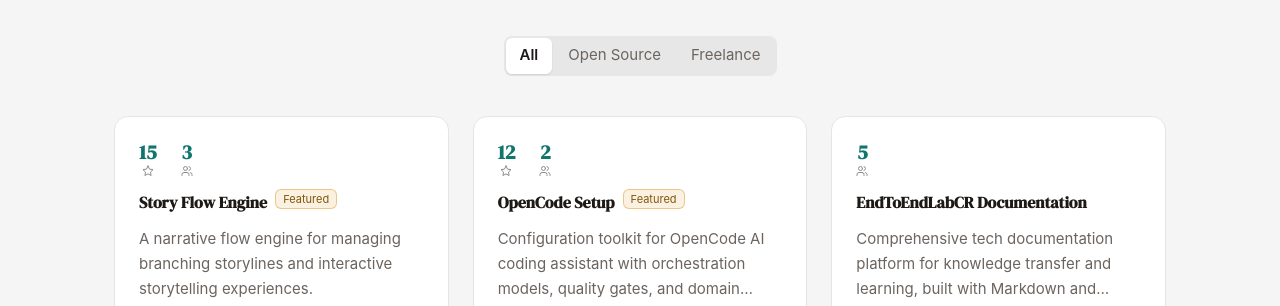
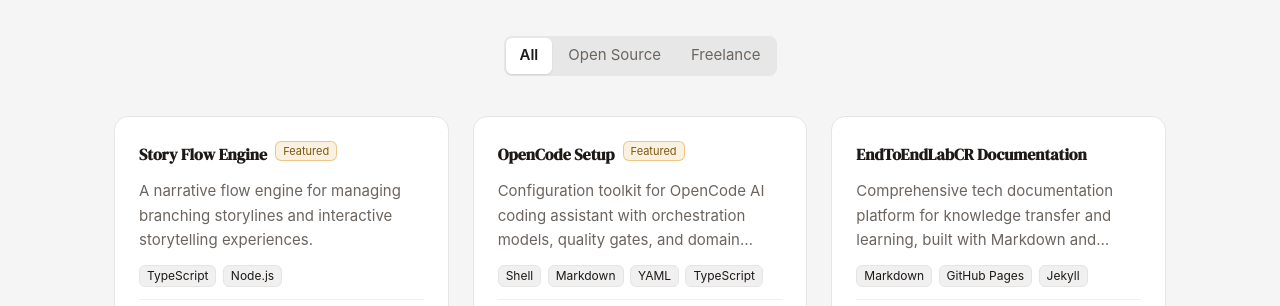
Before and after one commit to Alonsovn/alonsovn-portfolio, an Astro site: page / in a window 1280 px wide. Shown: the part 4290-4596 px from the top of the page. Built offline with nearby package versions, Linux system fonts and the light colour scheme; Astro itself is replaced by a stand-in of ours.

Commit message:
refactor(projects): remove star and contributor metrics
Drop the unverified star/contributor counts from the project cards,
along with the metrics data, type and the now-unused star icon.

```diff
--- a/src/components/sections/Projects.astro
+++ b/src/components/sections/Projects.astro
@@ -45,29 +45,6 @@ const filterOptions = [
       projects.map((project, index) => (
         <div class="reveal" style={`--reveal-index: ${index}`} data-filter-item data-category={project.category}>
           <article class="card card--hoverable projectCard">
-            {(project.metrics?.stars !== undefined || project.metrics?.contributors !== undefined) && (
-              <div class="metrics">
-                {project.metrics?.stars !== undefined && (
-                  <span class="metric">
-                    <span class="metricValue">{project.metrics.stars}</span>
-                    <span class="metricLabel">
-                      <Icon name="star" size={12} />
-                      <span class="sr-only">stars</span>
-                    </span>
-                  </span>
-                )}
-                {project.metrics?.contributors !== undefined && (
-                  <span class="metric">
-                    <span class="metricValue">{project.metrics.contributors}</span>
-                    <span class="metricLabel">
-                      <Icon name="team" size={12} />
-                      <span class="sr-only">contributors</span>
-                    </span>
-                  </span>
-                )}
-              </div>
-            )}
-
             <div class="heading">
               <h3 class="projectTitle">{project.title}</h3>
               {project.featured && <span class="tag tag--tinted featured" style="--tag-color: #d48806">Featured</span>}
@@ -160,32 +137,6 @@ const filterOptions = [
     transform: translateY(-4px);
   }
 
-  .metrics {
-    display: flex;
-    gap: 1.5rem;
-    margin-bottom: 0.75rem;
-  }
-
-  .metric {
-    display: flex;
-    flex-direction: column;
-    align-items: center;
-    gap: 0.15rem;
-  }
-
-  .metricValue {
-    font-family: var(--font-heading);
-    font-size: 1.25rem;
-    font-weight: 600;
-    line-height: 1.1;
-    color: var(--color-primary);
-  }
-
-  .metricLabel {
-    display: inline-flex;
-    opacity: 0.5;
-  }
-
   .heading {
     display: flex;
     align-items: flex-start;
--- a/src/components/ui/icons.ts
+++ b/src/components/ui/icons.ts
@@ -15,7 +15,6 @@ export const icons = {
   code: '<path d="m16 18 6-6-6-6M8 6l-6 6 6 6"/>',
   rocket:
     '<path d="M4.5 16.5c-1.5 1.26-2 5-2 5s3.74-.5 5-2c.71-.84.7-2.13-.09-2.91a2.18 2.18 0 0 0-2.91-.09z"/><path d="m12 15-3-3a22 22 0 0 1 2-3.95A12.88 12.88 0 0 1 22 2c0 2.72-.78 7.5-6 11a22.35 22.35 0 0 1-4 2z"/><path d="M9 12H4s.55-3.03 2-4c1.62-1.08 5 0 5 0M12 15v5s3.03-.55 4-2c1.08-1.62 0-5 0-5"/>',
-  star: '<path d="m12 2 3.09 6.26L22 9.27l-5 4.87 1.18 6.88L12 17.77l-6.18 3.25L7 14.14 2 9.27l6.91-1.01L12 2z"/>',
   link: '<path d="M10 13a5 5 0 0 0 7.54.54l3-3a5 5 0 0 0-7.07-7.07l-1.72 1.71M14 11a5 5 0 0 0-7.54-.54l-3 3a5 5 0 0 0 7.07 7.07l1.71-1.71"/>',
   book: '<path d="M4 19.5v-15A2.5 2.5 0 0 1 6.5 2H20v20H6.5a2.5 2.5 0 0 1 0-5H20"/>',
   mail: '<rect width="20" height="16" x="2" y="4" rx="2"/><path d="m22 7-10 5L2 7"/>',
--- a/src/data/projects.json
+++ b/src/data/projects.json
@@ -11,11 +11,7 @@
     "links": {
       "github": "https://github.com/alonsovndev/story-flow-engine"
     },
-    "featured": true,
-    "metrics": {
-      "stars": 15,
-      "contributors": 3
-    }
+    "featured": true
   },
   {
     "id": "opencode-setup",
@@ -29,11 +25,7 @@
     "links": {
       "github": "https://github.com/alonsovndev/opencode-setup"
     },
-    "featured": true,
-    "metrics": {
-      "stars": 12,
-      "contributors": 2
-    }
+    "featured": true
   },
   {
     "id": "e2e-docs",
@@ -48,10 +40,7 @@
       "github": "https://github.com/EndToEndLabCR/documentation-docs-markdown",
       "documentation": "https://endtoendlabcr.github.io/documentation-docs-markdown/"
     },
-    "featured": false,
-    "metrics": {
-      "contributors": 5
-    }
+    "featured": false
   },
   {
     "id": "e2e-templates",
@@ -65,10 +54,7 @@
     "links": {
       "github": "https://github.com/EndToEndLabCR"
     },
-    "featured": false,
-    "metrics": {
-      "contributors": 4
-    }
+    "featured": false
   },
   {
     "id": "naranjo-freelance",
--- a/src/types/index.ts
+++ b/src/types/index.ts
@@ -13,11 +13,6 @@ export interface Project {
     documentation?: string;
   };
   featured: boolean;
-  metrics?: {
-    stars?: number;
-    contributors?: number;
-    downloads?: number;
-  };
 }
 
 export interface Skill {
```
